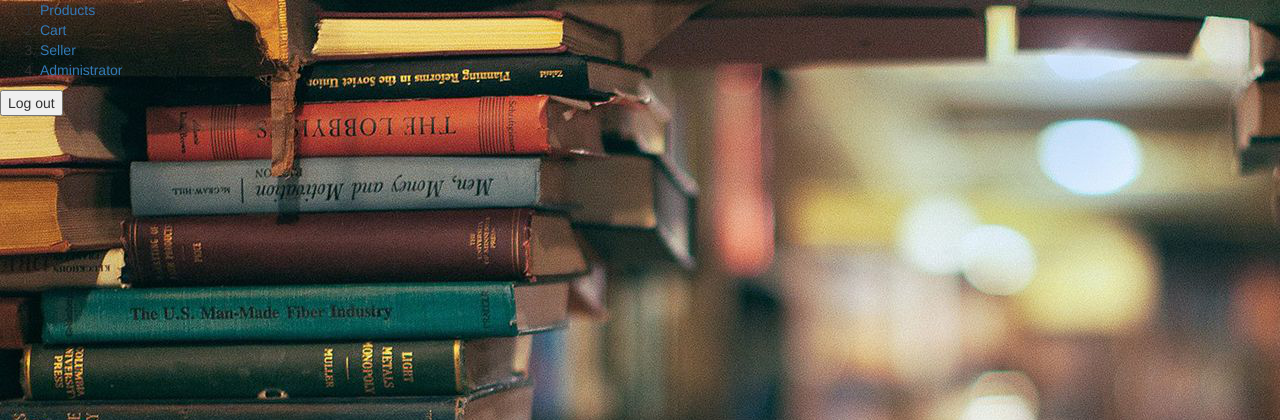
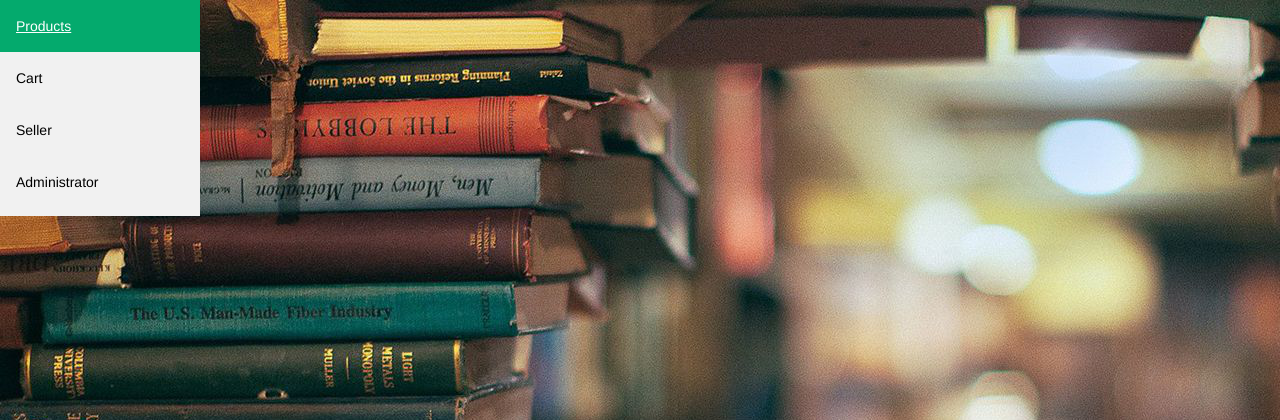
Before and after one commit to leoBakop/eShop, a PHP site: page /welcome.php in a window 1280 px wide. Shown: the top 420 px of the page. Run offline with PHP 8.4, Linux system fonts and the light colour scheme; the visitor is signed in with stand-in values (Sample User, id 1).

Commit message:
problem with the log_out_btn

```diff
--- a/src/style.css
+++ b/src/style.css
@@ -1,14 +1,73 @@
-body{
+body {
     background-image: url('back.png');
 }
 
 
 
-.box{
+.box {
     margin: 300px;
     margin-left: 400px;
     height: 200px;
     width: 200px;
-    background-color: brown;
+    background-color: rgb(2, 94, 73);
     background-blend-mode: difference;
 }
+
+
+
+/* The side navigation menu */
+.sidebar {
+    margin: 0;
+    padding: 0;
+    width: 200px;
+    background-color: #f1f1f1;
+    position: fixed;
+    height: 27%;
+    overflow: auto;
+  }
+
+  /* Sidebar links */
+  .sidebar a {
+    display: block;
+    color: rgb(0, 0, 0);
+    padding: 16px;
+    text-decoration: none;
+  }
+
+  /* Active/current link */
+  .sidebar a.active {
+    background-color: #04AA6D;
+    color: white;
+  }
+
+  /* Links on mouse-over */
+  .sidebar a:hover:not(.active) {
+    background-color: #555;
+    color: rgb(255, 255, 255);
+  }
+
+  /* Page content. The value of the margin-left property should match the value of the sidebar's width property */
+  div.content {
+    margin-left: 200px;
+    padding: 1px 16px;
+    height: 1000spx;
+  }
+
+  /* On screens that are less than 700px wide, make the sidebar into a topbar */
+  @media screen and (max-width: 700px) {
+    .sidebar {
+      width: 100%;
+      height: auto;
+      position: relative;
+    }
+    .sidebar a {float: left;}
+    div.content {margin-left: 0;}
+  }
+
+  /* On screens that are less than 400px, display the bar vertically, instead of horizontally */
+  @media screen and (max-width: 400px) {
+    .sidebar a {
+      text-align: center;
+      float: none;
+    }
+  }
--- a/src/welcome.php
+++ b/src/welcome.php
@@ -1,40 +1,45 @@
 <?php
-    include "./application_logic/functions.php";
-    if (session_status()=== PHP_SESSION_NONE) session_start();
-    if(! loged_in_user()) back_to_index();
+include "./application_logic/functions.php";
+if (session_status() === PHP_SESSION_NONE) session_start();
+if (!loged_in_user()) back_to_index();
 
 
 ?>
 
 <!DOCTYPE html>
 <html lang="en">
+
 <head>
     <link rel="stylesheet" href="style.css">
     <link rel="stylesheet" href="https://maxcdn.bootstrapcdn.com/bootstrap/3.4.1/css/bootstrap.min.css">
     <script src="https://ajax.googleapis.com/ajax/libs/jquery/3.6.0/jquery.min.js"></script>
-    <script src="https://maxcdn.bootstrapcdn.com/bootstrap/3.4.1/js/bootstrap.min.js"></script>    <meta charset="UTF-8">
+    <script src="https://maxcdn.bootstrapcdn.com/bootstrap/3.4.1/js/bootstrap.min.js"></script>
+    <meta charset="UTF-8">
 
     <meta charset="UTF-8">
     <meta http-equiv="X-UA-Compatible" content="IE=edge">
     <meta name="viewport" content="width=device-width, initial-scale=1.0">
     <title>Welcome page</title>
 </head>
+
 <body>
 
-    <ol>
-    <li><a href="products.php">Products</a></li>
-    <li><a href="cart.php">Cart</a></li>
-    <li><a href="seller.php">Seller</a></li>
-    <li><a href="administration.php">Administrator</a></li>
-    </ol>
+    <div class="sidebar">
+        <a class="active" href="products.php">Products</a>
+        <a href="cart.php">Cart</a>
+        <a href="seller.php">Seller</a>
+        <a href="administration.php">Administrator</a>
+    </div>
 
-    <form  method="post">
-        <input type="submit" value="Log out"
-               name="log_out_button" class="button"/>
-    </form>
+    <div class="log_out_btn">
+        <form method="post">
+            <input type="submit" value="Log out_now if you want" name="log_out_button" class="button" />
+        </form>s
+    </div>
+
 
     <?php
-        if(array_key_exists('log_out_button', $_POST)) log_out_function();
+    if (array_key_exists('log_out_button', $_POST)) log_out_function();
     ?>
 
 
```
Also changed, not shown: src/index.php (+9 -4 lines).
